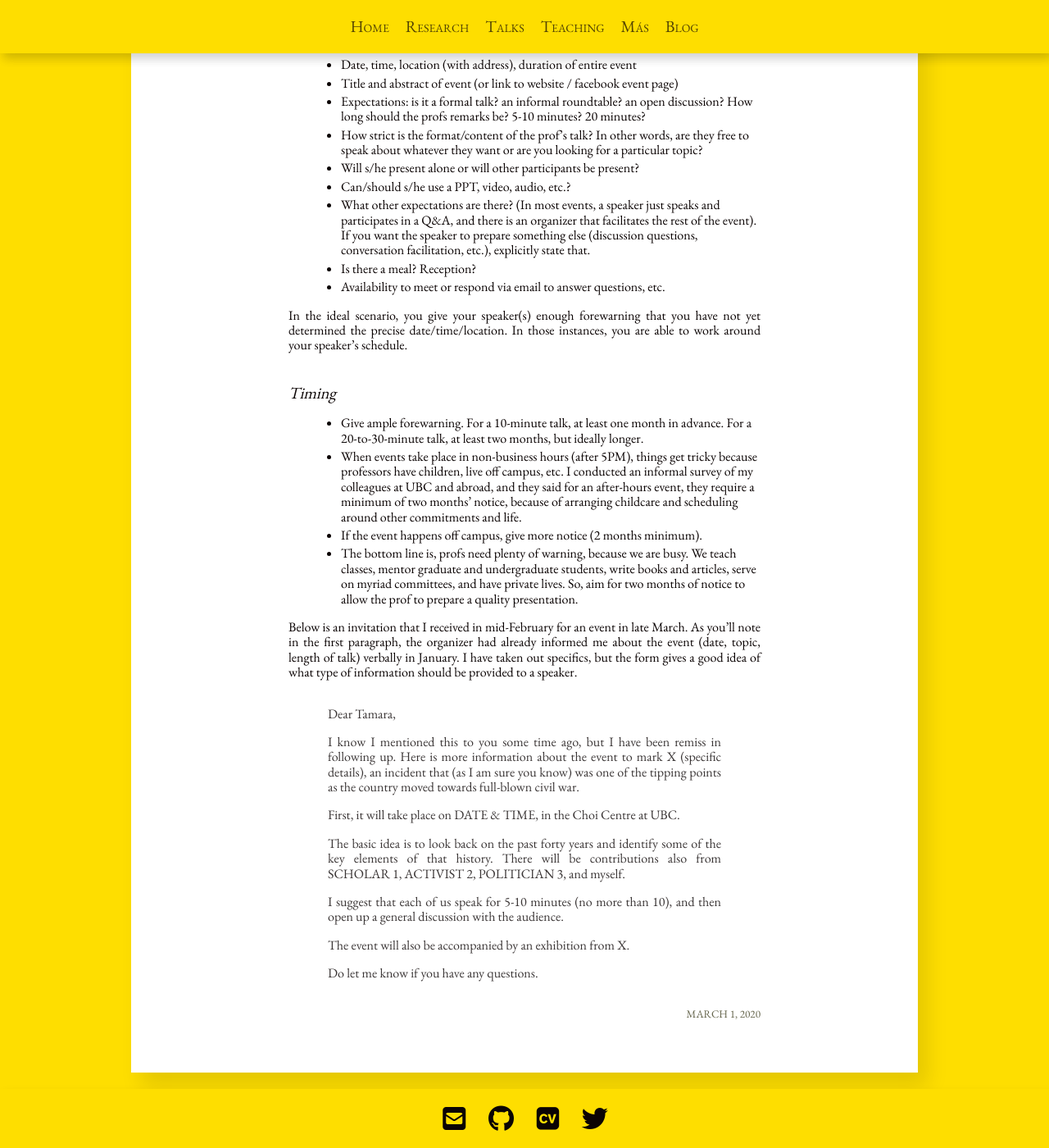
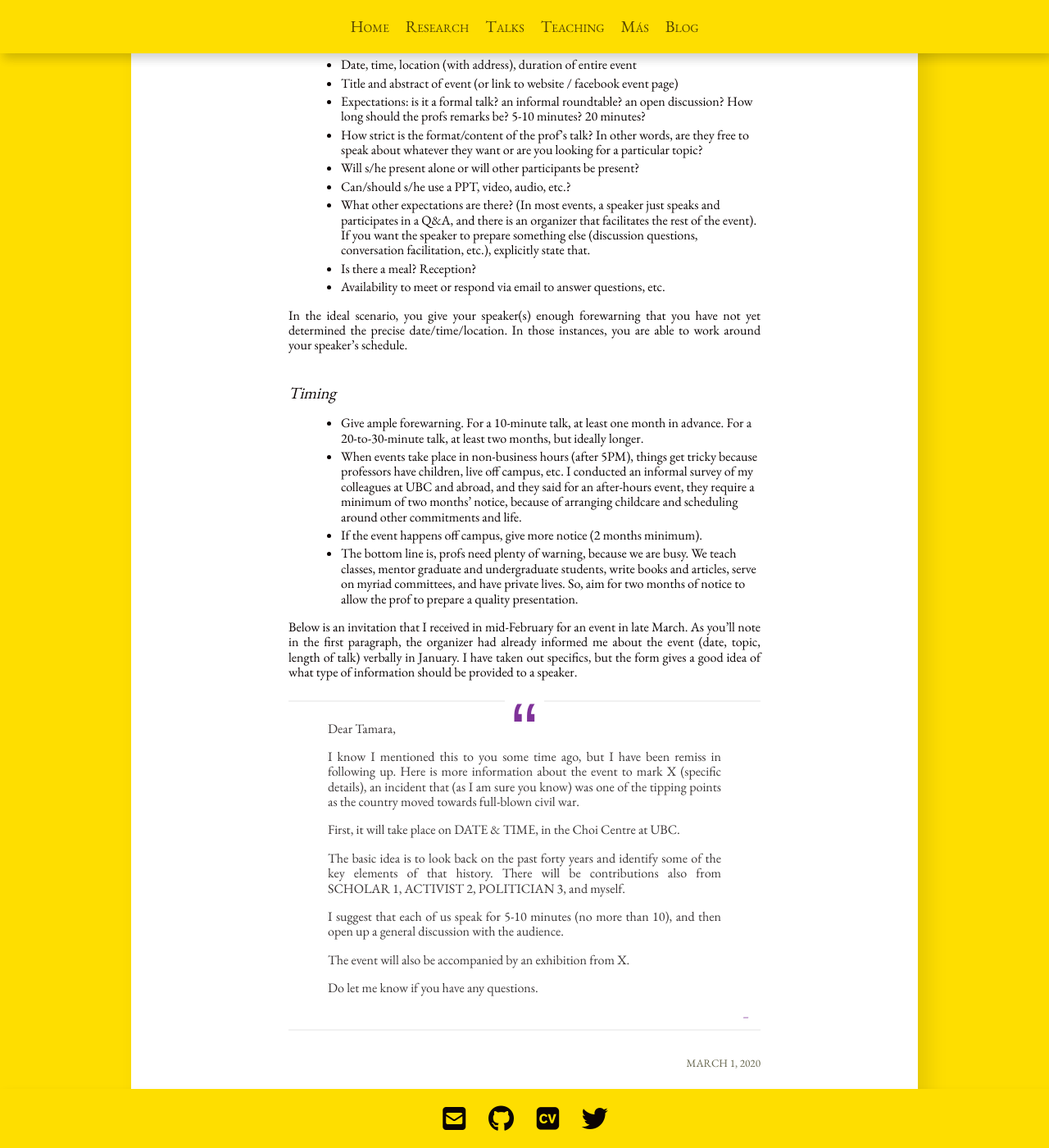
Before and after one commit to dajmcdon/tamara-site, a Jekyll site: the page built from _posts/2020-03-01-inviting-professors-to-speak.md, in a window 1280 px wide and 1400 px high, scrolled down 425 px. Shown: the whole window at 82% size. Built offline with Jekyll 4.4.1, drawn with Linux system fonts in a browser that asks for light colours; nearby versions of some CDN libraries; some web fonts are replaced.

Commit message:
testout quotes

```diff
--- a/assets/css/main.scss
+++ b/assets/css/main.scss
@@ -72,3 +72,33 @@ img + em {
     margin-top: 2em;
     margin-bottom: 2em;
 }
+
+blockquote {
+  display: block;
+  border-width: 2px 0;
+  border-style: solid;
+  border-color: #eee;
+  padding: 1.5em 0 0.5em;
+  margin: 1.5em 0;
+  position: relative;
+}
+blockquote:before {
+  content: '\201C';
+  position: absolute;
+  top: 0em;
+  left: 50%;
+  transform: translate(-50%, -50%);
+  background: #fff;
+  width: 3rem;
+  height: 2rem;
+  font: 6em/1.08em 'PT Sans', sans-serif;
+  color: $contrast-color;
+  text-align: center;
+}
+blockquote:after {
+  content: "\2013 \2003" attr(cite);
+  display: block;
+  text-align: right;
+  font-size: 0.875em;
+  color: $contrast-color;
+}
```
